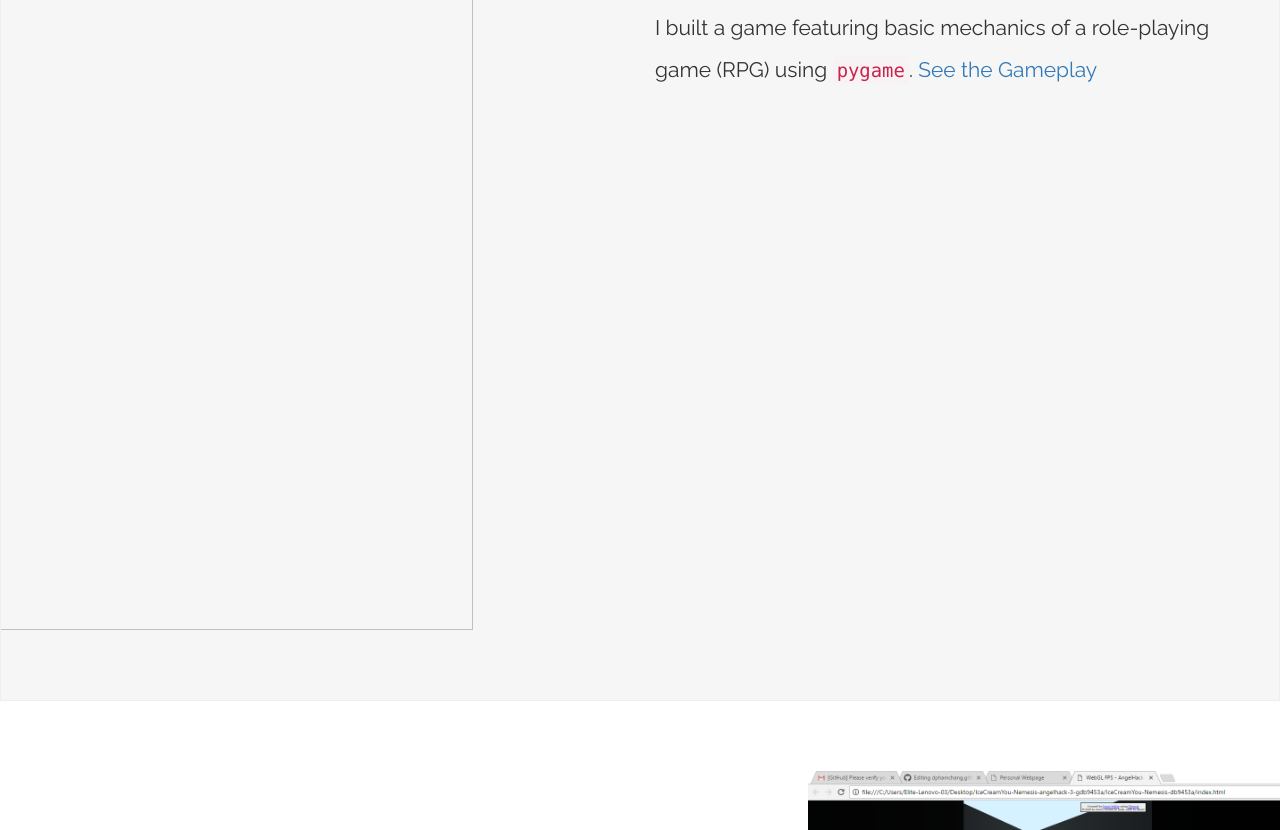
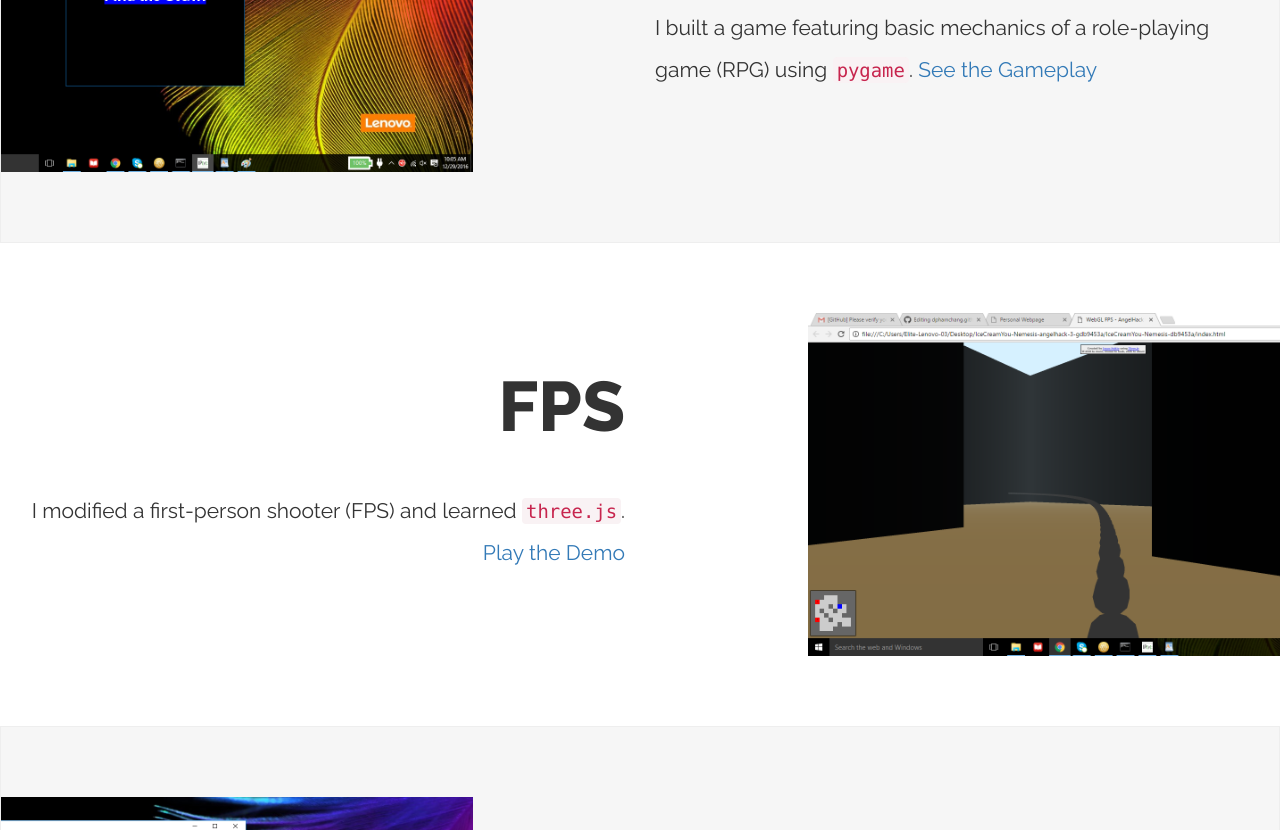
Before and after one commit to dphamchang/dphamchang.github.io, a plain HTML site: page index.html in a window 1280 px wide. Shown: the part 651-1481 px from the top of the page. Drawn offline with nearby package versions, Linux system fonts and the light colour scheme.

Commit message:
Add files via upload

```diff
--- a/index.html
+++ b/index.html
@@ -17,7 +17,7 @@
     </section>
     <section class="display right">
       <div class="picture col-md-6">
-        <img src="image/RPG.png">
+        <img src="images/RPG.png">
       </div>
       <div class="text col-md-6">
         <h2 class="title">RPG</h2>
```
